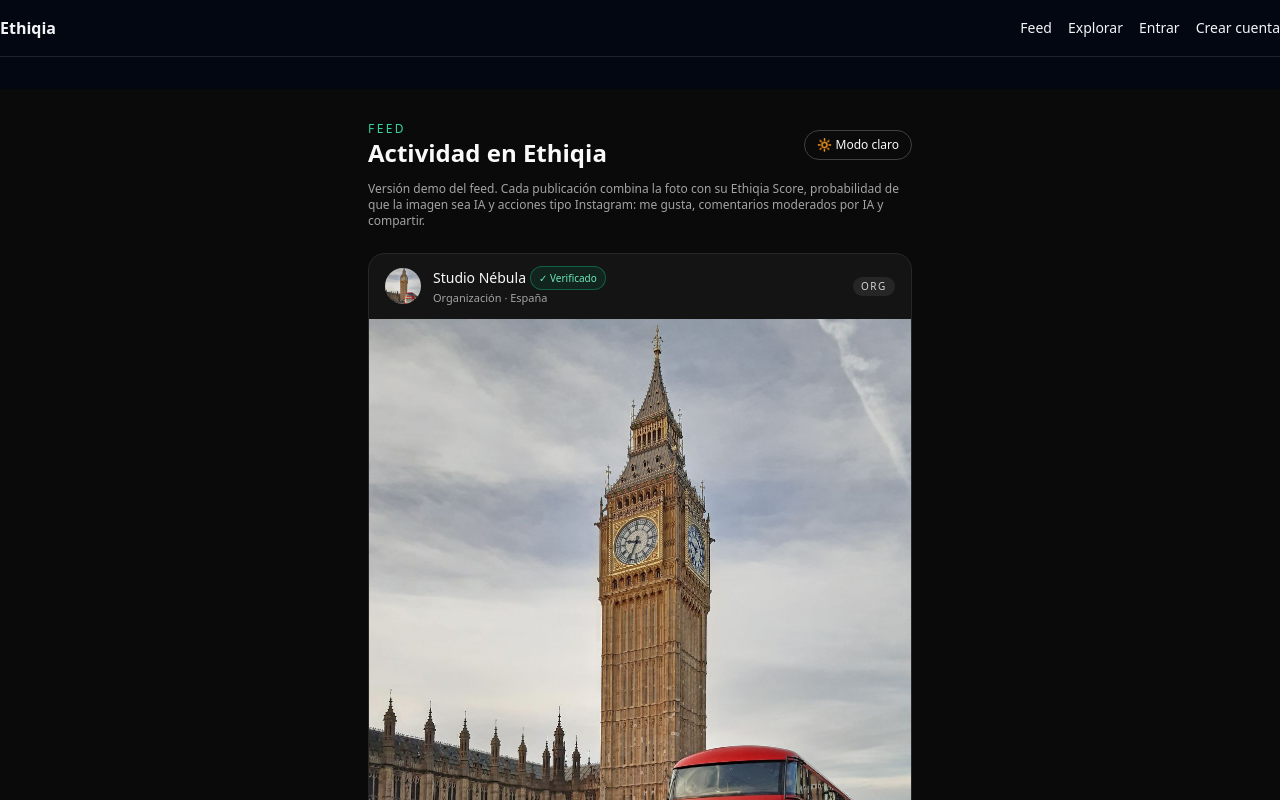
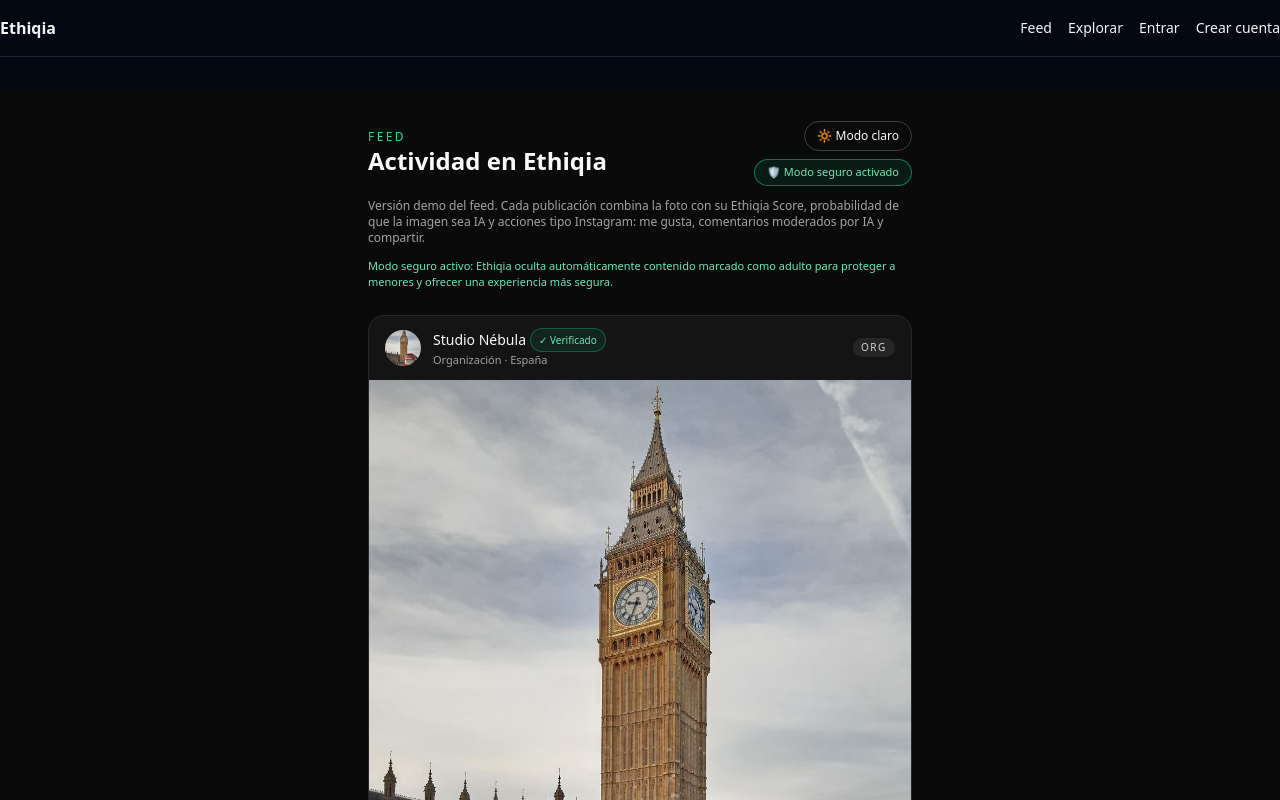
Before and after one commit to veletcosmetics/ethiqia-frontend, a Next.js app: page /feed in a window 1280 px wide. Shown: the top 800 px of the page. Built offline with nearby package versions, Linux system fonts and the light colour scheme.

Commit message:
Update page.tsx

```diff
--- a/app/feed/page.tsx
+++ b/app/feed/page.tsx
@@ -3,6 +3,7 @@
 import { useEffect, useState, FormEvent } from 'react';
 
 type ProfileType = 'persona' | 'organizacion';
+type SensitiveLevel = 'none' | 'teen' | 'adult';
 
 type FeedItem = {
   id: string;
@@ -16,6 +17,7 @@ type FeedItem = {
   isDemo?: boolean;     // viene de tu perfil
   aiProbability?: number; // % prob. de que sea IA (demo)
   verified?: boolean;   // perfil verificado Ethiqia
+  sensitiveLevel?: SensitiveLevel; // nivel de sensibilidad del contenido
 };
 
 type StoredDemoPost = {
@@ -43,6 +45,7 @@ const MOCK_FEED: FeedItem[] = [
     image: '/demo/profile-stock.jpg',
     aiProbability: 14,
     verified: true,
+    sensitiveLevel: 'none',
   },
   {
     id: '2',
@@ -55,6 +58,7 @@ const MOCK_FEED: FeedItem[] = [
     image: '/demo/profile-stock.jpg',
     aiProbability: 22,
     verified: true,
+    sensitiveLevel: 'none',
   },
   {
     id: '3',
@@ -67,6 +71,7 @@ const MOCK_FEED: FeedItem[] = [
     image: '/demo/profile-stock.jpg',
     aiProbability: 9,
     verified: true,
+    sensitiveLevel: 'none',
   },
   {
     id: '4',
@@ -79,6 +84,20 @@ const MOCK_FEED: FeedItem[] = [
     image: '/demo/profile-stock.jpg',
     aiProbability: 37,
     verified: false,
+    sensitiveLevel: 'none',
+  },
+  {
+    id: '5',
+    name: 'Marca X (contenido adulto demo)',
+    type: 'organizacion',
+    country: 'Internacional',
+    sector: 'Contenido adulto (ejemplo)',
+    score: 41,
+    bio: 'Ejemplo de publicación marcada como contenido adulto para la demo de modo seguro en Ethiqia.',
+    image: '/demo/profile-stock.jpg',
+    aiProbability: 55,
+    verified: false,
+    sensitiveLevel: 'adult',
   },
 ];
 
@@ -144,6 +163,7 @@ function commentAvatarColor(id: string) {
 export default function FeedPage() {
   const [demoPost, setDemoPost] = useState<FeedItem | null>(null);
   const [isLight, setIsLight] = useState(false);
+  const [safeMode, setSafeMode] = useState(true); // modo seguro activado por defecto
 
   useEffect(() => {
     if (typeof window === 'undefined') return;
@@ -169,6 +189,7 @@ export default function FeedPage() {
         isDemo: true,
         aiProbability: Math.round(aiProb),
         verified: true,
+        sensitiveLevel: 'none',
       };
       setDemoPost(item);
     } catch {
@@ -177,6 +198,11 @@ export default function FeedPage() {
   }, []);
 
   const items = demoPost ? [demoPost, ...MOCK_FEED] : MOCK_FEED;
+
+  // Filtrado por modo seguro: oculta contenido adulto
+  const visibleItems = safeMode
+    ? items.filter(item => item.sensitiveLevel !== 'adult')
+    : items;
 
   const mainBgClass = isLight ? 'bg-neutral-50 text-neutral-900' : 'bg-neutral-950 text-neutral-50';
   const sectionBgClass = isLight ? 'bg-neutral-50' : 'bg-neutral-950';
@@ -194,6 +220,7 @@ export default function FeedPage() {
                 Actividad en Ethiqia
               </h1>
             </div>
+            <div className="flex flex-col items-end gap-2">
               <button
                 type="button"
                 onClick={() => setIsLight(v => !v)}
@@ -201,6 +228,18 @@ export default function FeedPage() {
               >
                 {isLight ? '🌙 Modo oscuro' : '🔆 Modo claro'}
               </button>
+              <button
+                type="button"
+                onClick={() => setSafeMode(v => !v)}
+                className={`text-[11px] rounded-full px-3 py-1 border ${
+                  safeMode
+                    ? 'border-emerald-500/60 text-emerald-300 bg-emerald-500/10'
+                    : 'border-neutral-700 text-neutral-300 bg-neutral-900'
+                }`}
+              >
+                {safeMode ? '🛡 Modo seguro activado' : '🛡 Modo seguro desactivado'}
+              </button>
+            </div>
           </div>
 
           <p className="text-xs text-neutral-400">
@@ -208,12 +247,25 @@ export default function FeedPage() {
             probabilidad de que la imagen sea IA y acciones tipo Instagram: me gusta, comentarios
             moderados por IA y compartir.
           </p>
+
+          {safeMode && (
+            <p className="text-[11px] text-emerald-300">
+              Modo seguro activo: Ethiqia oculta automáticamente contenido marcado como adulto para
+              proteger a menores y ofrecer una experiencia más segura.
+            </p>
+          )}
         </header>
 
         <div className="space-y-6 pb-10">
-          {items.map((item) => (
+          {visibleItems.map((item) => (
             <PostCard key={item.id} item={item} />
           ))}
+
+          {!visibleItems.length && (
+            <p className="text-xs text-neutral-500">
+              No hay publicaciones visibles con el modo seguro activo.
+            </p>
+          )}
         </div>
       </section>
     </main>
@@ -357,6 +409,11 @@ function PostCard({ item }: PostCardProps) {
             {item.isDemo && (
               <span className="ml-1 text-[10px] rounded-full bg-neutral-800 px-2 py-[1px] text-neutral-300 border border-neutral-600">
                 Demo
+              </span>
+            )}
+            {item.sensitiveLevel === 'adult' && (
+              <span className="ml-1 text-[10px] rounded-full bg-red-500/10 px-2 py-[1px] text-red-300 border border-red-500/40">
+                Contenido adulto (demo)
               </span>
             )}
           </p>
```
Lines whose indentation alone changed are shown as unchanged.
